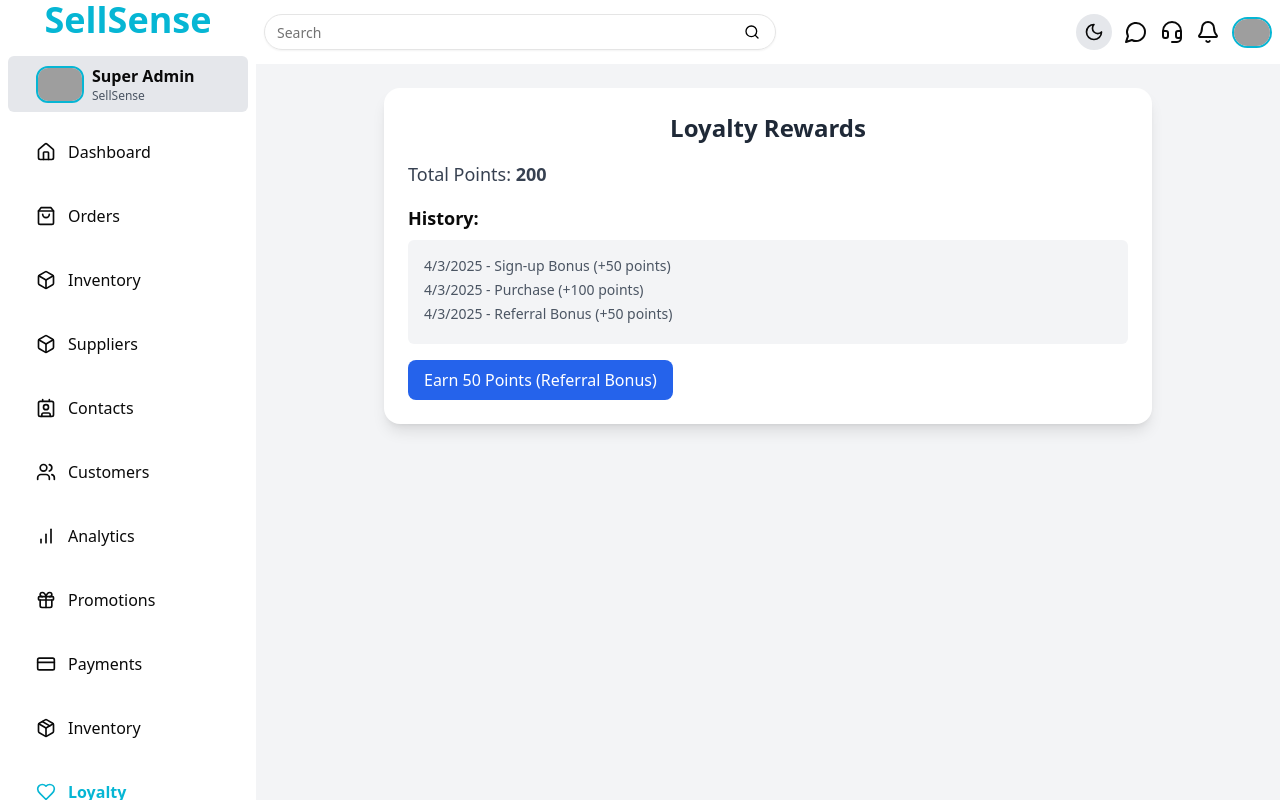
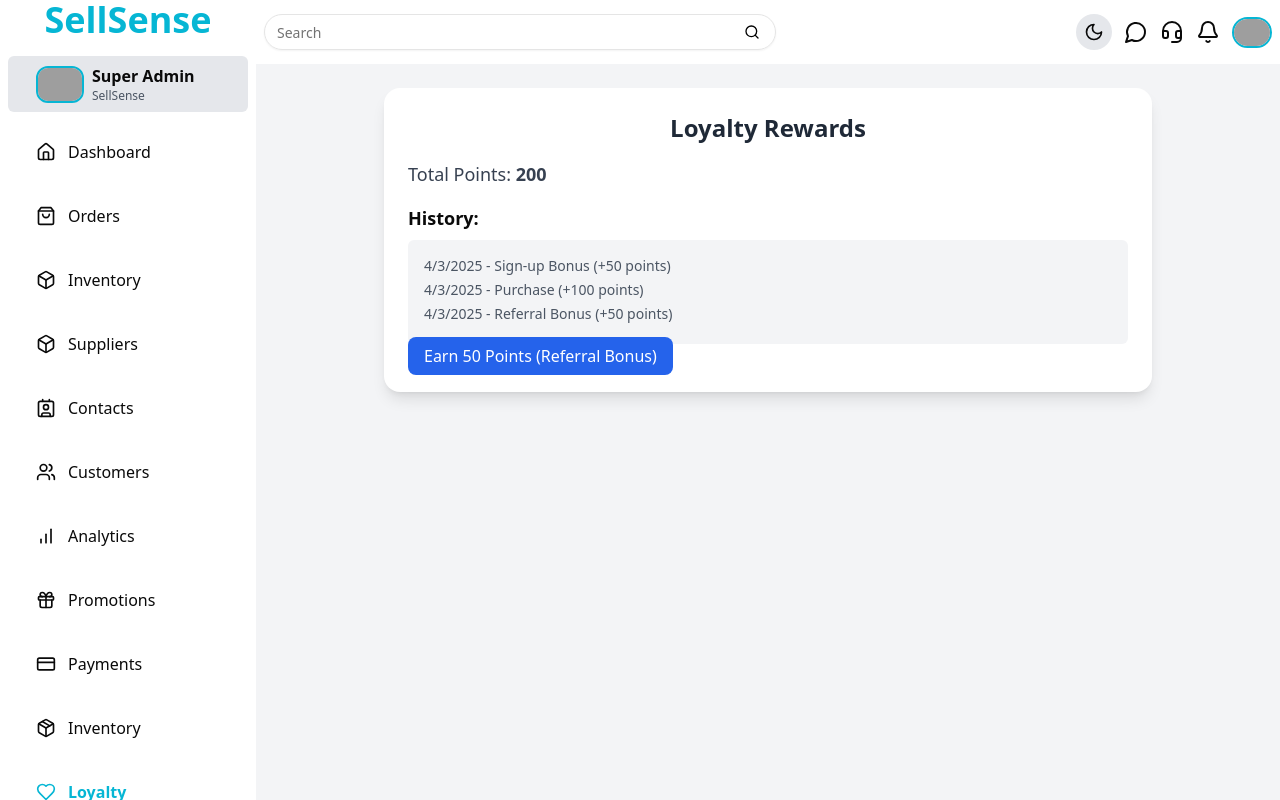
Before and after one commit to xyryc/sellsense-crm, a Next.js app: page /loyalty in a window 1280 px wide. Built offline with nearby package versions, Linux system fonts and the light colour scheme; grey boxes are pictures that could not be loaded.

Commit message:
added link in loyalty page

```diff
--- a/src/app/(root)/loyalty/page.tsx
+++ b/src/app/(root)/loyalty/page.tsx
@@ -1,7 +1,7 @@
 "use client";
 import { useEffect, useState } from "react";
 import { Loader2 } from "lucide-react";
-
+import Link from "next/link";
 const LoyaltyPage = ({ userId }: { userId: string }) => {
   const [loyaltyData, setLoyaltyData] = useState<{
     points: number;
@@ -94,12 +94,12 @@ const LoyaltyPage = ({ userId }: { userId: string }) => {
               <p className="text-gray-500 text-sm">No history yet.</p>
             )}
           </ul>
-          <button
+          <Link href="/referral"
             className="mt-4 bg-blue-600 text-white px-4 py-2 rounded-lg hover:bg-blue-700"
             onClick={() => addPoints(50, "Referral Bonus")}
           >
             Earn 50 Points (Referral Bonus)
-          </button>
+          </Link>
         </div>
       ) : (
         <p className="text-gray-500 text-center mt-4">No data available.</p>
```
